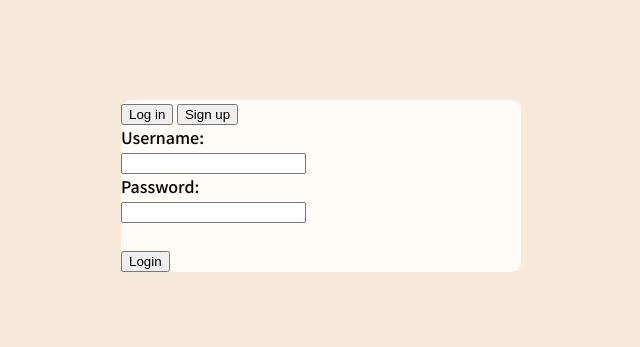
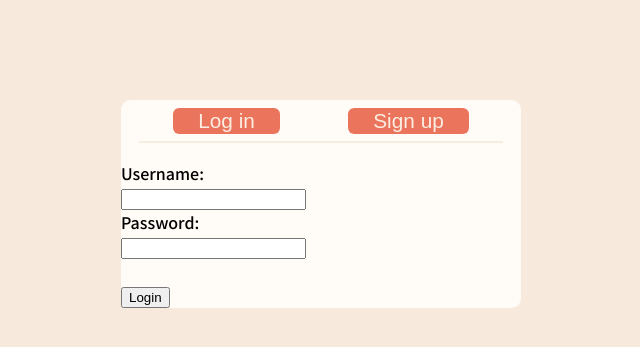
Before and after one commit to AN1001/money, a PHP site: page /main.html in a window 1280 px wide. Shown: the top 347 px of the page, without its empty margins (319-959 px from the left). Run offline with PHP 8.4, Linux system fonts and the light colour scheme.

Commit message:
Update main-styles.css

```diff
--- a/main-styles.css
+++ b/main-styles.css
@@ -16,3 +16,23 @@ body{
     width: 80%;
     max-width: 400px;
 }
+
+#btnSelec{
+    margin: 18px;
+    padding-top: 8px;
+    padding-bottom: 7px;
+    display: flex;
+    justify-content: center;
+    border-bottom: 2px solid rgb(245,238,224);
+}
+
+.loginScreenBtn{
+    background: rgb(235,116,92);
+    border: none;
+    font-size: 1.3em;
+    border-radius: 0.3em;
+    color: rgb(251,237,226);
+    padding-left: 25px;
+    padding-right: 25px;
+    margin: auto;
+}
```
